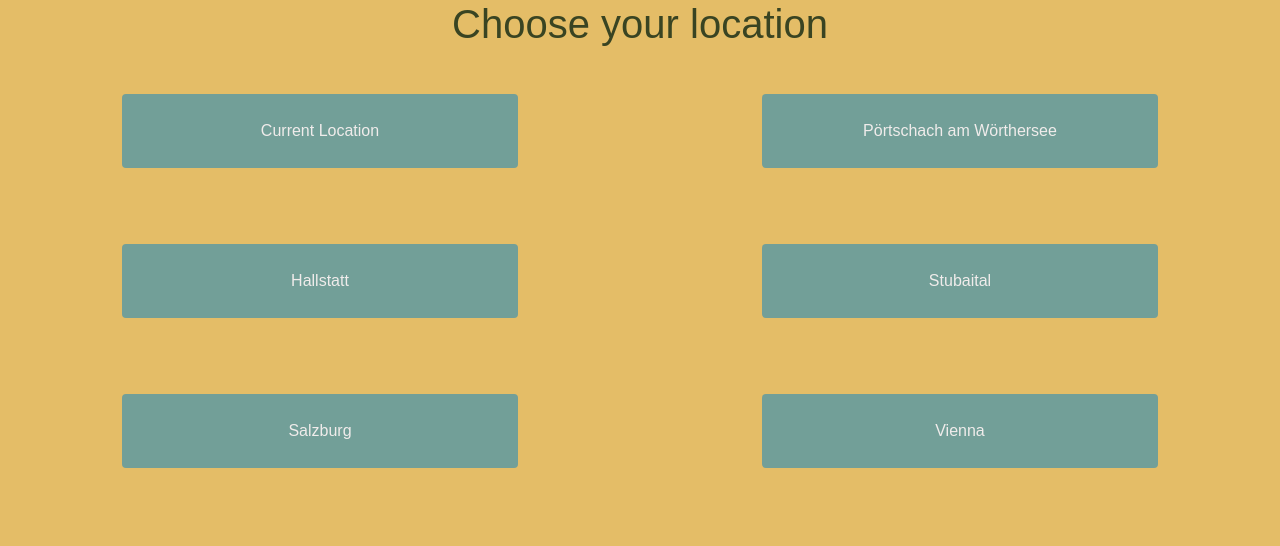
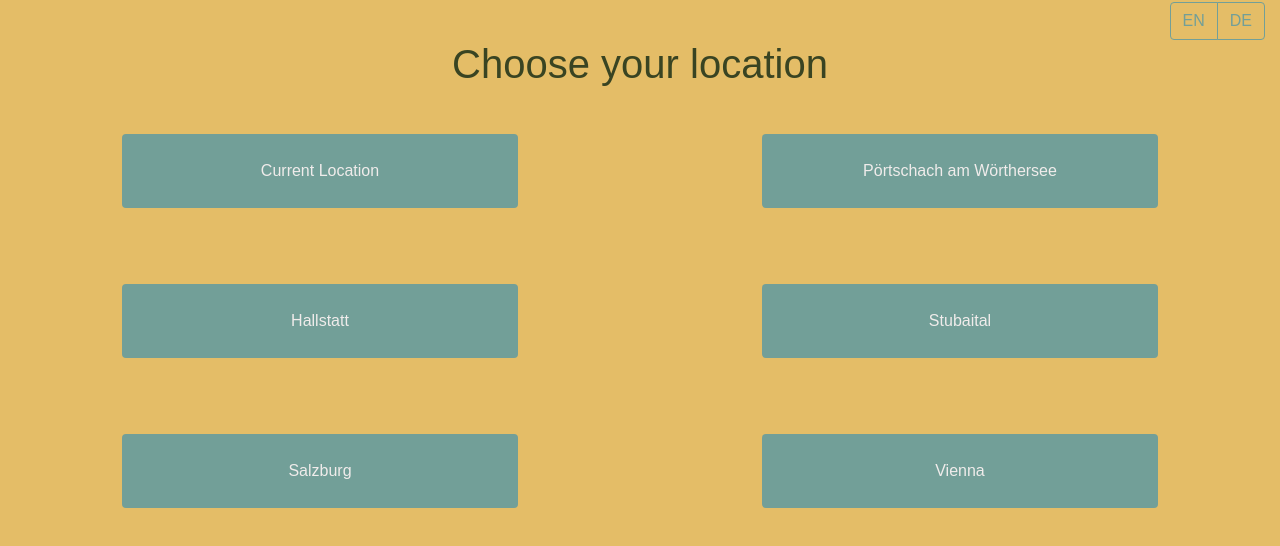
Before and after one commit to sandrabidiak/oHa-web, a Vue app in the folder oha-web/: page /#/ in a window 1280 px wide. Shown: the top 546 px of the page. Built offline with nearby package versions, Linux system fonts and the light colour scheme.

Commit message:
- added button foe language

```diff
--- a/oha-web/src/assets/css/structural.css
+++ b/oha-web/src/assets/css/structural.css
@@ -29,6 +29,11 @@ body{
 }
 
 .cancel-btn-style, .back-btn-style {
+  margin-top: 2px;
+  margin-left: 2px;
+}
+
+.language-btn-style {
   margin-top: 2px;
   margin-left: 2px;
 }
--- a/oha-web/src/assets/css/styling.css
+++ b/oha-web/src/assets/css/styling.css
@@ -14,10 +14,22 @@ body {
     white-space: nowrap;
 }
 
-.cancel-btn-style, .back-btn-style {
+.cancel-btn-style, .back-btn-style, .language-btn-style {
     background-color: #e4bd67;
     border-color: #729f98;
     color: #729f98;
+}
+
+.location-btn-style:hover, .search-btn-style:hover, .home-page-btn:hover, .card-style:hover,
+.term-rule-suggestion:hover, .term-specialization:hover,
+.term-generalization:hover, .term-top-level:hover {
+    box-shadow: 2px 2px #486a66;
+    text-decoration: none !important;
+}
+
+.cancel-btn-style:hover, .back-btn-style:hover {
+    background-color: #729f98;
+    color: #f0eceb;
 }
 
 .term-rule-suggestion {
@@ -42,18 +54,6 @@ body {
 
 .invisible-link {
     text-decoration: none !important;
-}
-
-.location-btn-style:hover, .search-btn-style:hover, .home-page-btn:hover, .card-style:hover,
-.term-rule-suggestion:hover, .term-specialization:hover,
-.term-generalization:hover, .term-top-level:hover  {
-    box-shadow: 2px 2px #486a66;
-    text-decoration: none !important;
-}
-
-.cancel-btn-style:hover, .back-btn-style:hover {
-    background-color: #729f98;
-    color: #f0eceb;
 }
 
 .card-style {
--- a/oha-web/src/components/locations/LocationPage.vue
+++ b/oha-web/src/components/locations/LocationPage.vue
@@ -2,13 +2,23 @@
   <div class="full-page">
     <section class="container-fluid h-100">
       <section class="row">
-        <section class="col">
+        <div class="col-auto mr-auto">
           <router-link :to="{name: 'Search'}">
             <button v-if="location" type="button" class="btn cancel-btn-style">
                 <i class="fa fa-times"></i>
             </button>
           </router-link>
-        </section>
+        </div>
+        <div class="col-auto">
+          <div class="btn-group btn-group-toggle" data-toggle="buttons">
+            <label class="btn language-btn-style active">
+              <input type="radio" name="language" id="english" autocomplete="off" checked>EN
+            </label>
+            <label class="btn language-btn-style">
+              <input type="radio" name="language" id="german" autocomplete="off">DE
+            </label>
+          </div>
+        </div>
       </section>
       <section class="row">
         <section class="col align-self-center">
```
